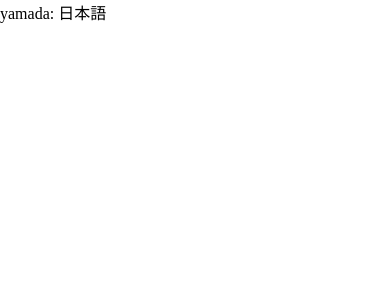
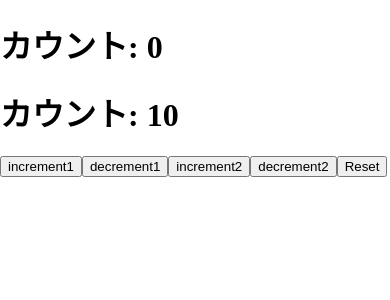
Before and after one commit to Pippippi3104/2020_React-Hooks-, a React Native app in the folder react-hooks/: screen / in a window 390 px wide. Shown: the top 300 px of the page. Built offline with nearby package versions, Linux system fonts and the light colour scheme.

Commit message:
# finish editing lesson14

```diff
--- a/react-hooks/App.js
+++ b/react-hooks/App.js
@@ -1,4 +1,21 @@
 import React, { createContext, useState } from "react";
+import "./App.css";
+import CounterReducer from "./component/CounterReducer";
+
+function App (){
+  return (
+    <div className="App">
+      <CounterReducer />
+    </div>
+  );
+};
+
+export default App;
+
+
+
+/* Section06 */
+/* import React, { createContext, useState } from "react";
 import "./App.css";
 import ComponentC from "./component/ComponentC";
 import Counter from "./component/Counter";
@@ -28,4 +45,4 @@ function App() {
   );
 };
 
-export default App;
+export default App; */
--- /dev/null
+++ b/react-hooks/component/CounterReducer.js
@@ -0,0 +1,39 @@
+import React, { useReducer } from 'react'
+
+const initialState = {
+    firstCounter: 0,
+    secondCounter: 10
+}
+const reducer = (state, action) => {
+    switch(action.type) {
+        case "increment1":
+            return {...state, firstCounter: state.firstCounter + action.value}
+        case "decrement1":
+            return {...state, firstCounter: state.firstCounter - action.value}
+        case "increment2":
+            return {...state, secondCounter: state.secondCounter + action.value}
+        case "decrement2":
+            return {...state, secondCounter: state.secondCounter - action.value}
+        case "reset":
+            return initialState
+        default:
+            return state
+    }
+}
+function CounterReducer() {
+    const [count, dispatch] = useReducer(reducer, initialState)
+
+    return (
+        <div>
+            <h1>カウント: {count.firstCounter}</h1>
+            <h1>カウント: {count.secondCounter}</h1>
+            <button onClick={() => dispatch({type: "increment1", value: 1})}>increment1</button>
+            <button onClick={() => dispatch({type: "decrement1", value: 1})}>decrement1</button>
+            <button onClick={() => dispatch({type: "increment2", value: 10})}>increment2</button>
+            <button onClick={() => dispatch({type: "decrement2", value: 10})}>decrement2</button>
+            <button onClick={() => dispatch({type: "reset"})}>Reset</button>
+        </div>
+    )
+}
+
+export default CounterReducer
```
